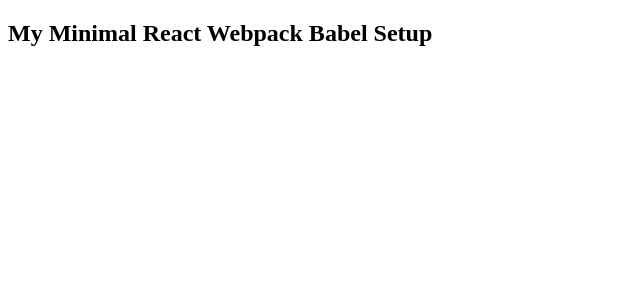
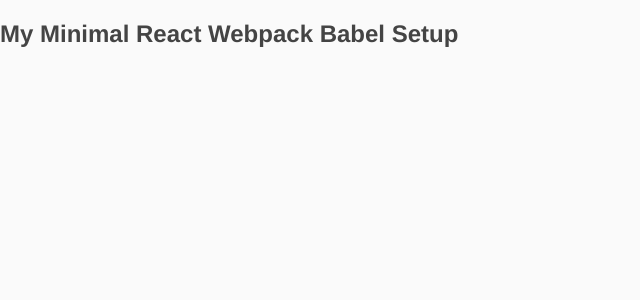
Before and after one commit to Rementh/coffee-pot, a React app: page / in a window 1280 px wide. Shown: the top 300 px of the page, without its empty margins (0-640 px from the left). Built offline with nearby package versions, Linux system fonts and the light colour scheme.

Commit message:
Added css and style loaders with basic css styling

```diff
--- a/package.json
+++ b/package.json
@@ -20,10 +20,12 @@
         "babel-eslint": "^10.0.1",
         "babel-loader": "^8.0.5",
         "copy-webpack-plugin": "^4.6.0",
+        "css-loader": "^2.1.0",
         "eslint": "^5.13.0",
         "eslint-loader": "^2.1.2",
         "eslint-plugin-react": "^7.12.4",
         "react-hot-loader": "^4.6.5",
+        "style-loader": "^0.23.1",
         "webpack": "^4.29.1",
         "webpack-cli": "^3.2.3",
         "webpack-dev-server": "^3.1.14",
--- a/src/index.js
+++ b/src/index.js
@@ -2,6 +2,7 @@
 import ReactDOM from 'react-dom';
 import App from './app';
 import * as serviceWorker from './serviceWorker';
+import './style.css';
 
 ReactDOM.render(<App />, document.getElementById('root'));
 module.hot.accept();
--- /dev/null
+++ b/src/style.css
@@ -0,0 +1,15 @@
+html, body {
+	width: 100%;
+	padding: 0;
+	margin: 0;
+	background: #FAFAFA;
+	font-family: 'Helvetica Neue', arial, sans-serif;
+	font-weight: 400;
+	color: #444;
+	-webkit-font-smoothing: antialiased;
+	-moz-osx-font-smoothing: grayscale;
+}
+
+* {
+	box-sizing: border-box;
+}
--- a/webpack.config.js
+++ b/webpack.config.js
@@ -19,6 +19,13 @@
                 test: /\.(js|jsx)$/,
                 exclude: /node_modules/,
                 loader: 'babel-loader',
+            },
+            {
+                test: /\.css$/,
+                use: [
+                    'style-loader',
+                    'css-loader'
+                ]
             }
         ]
     },
```
Also changed, not shown: 1 other file (tests, documents, lock files or other folders).
